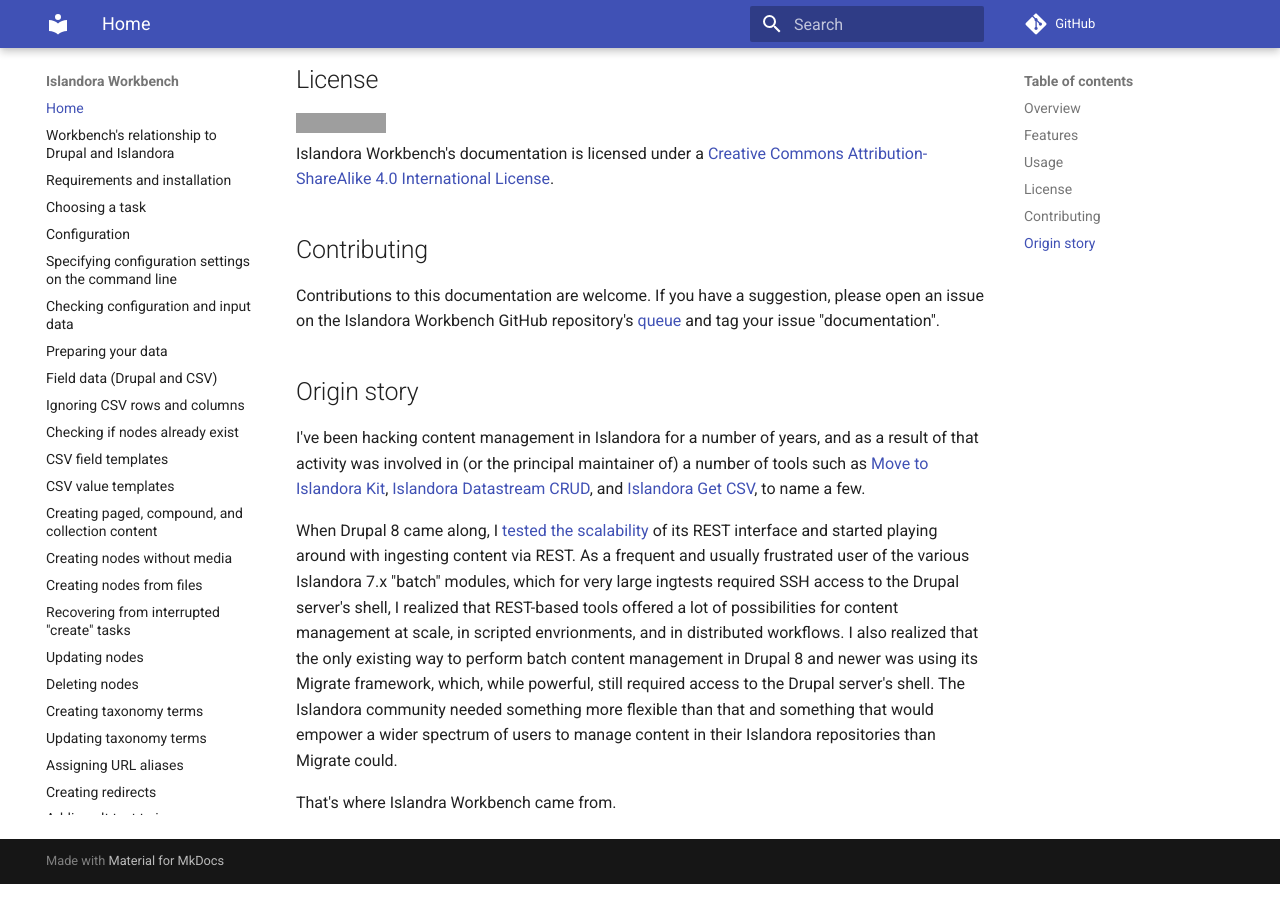
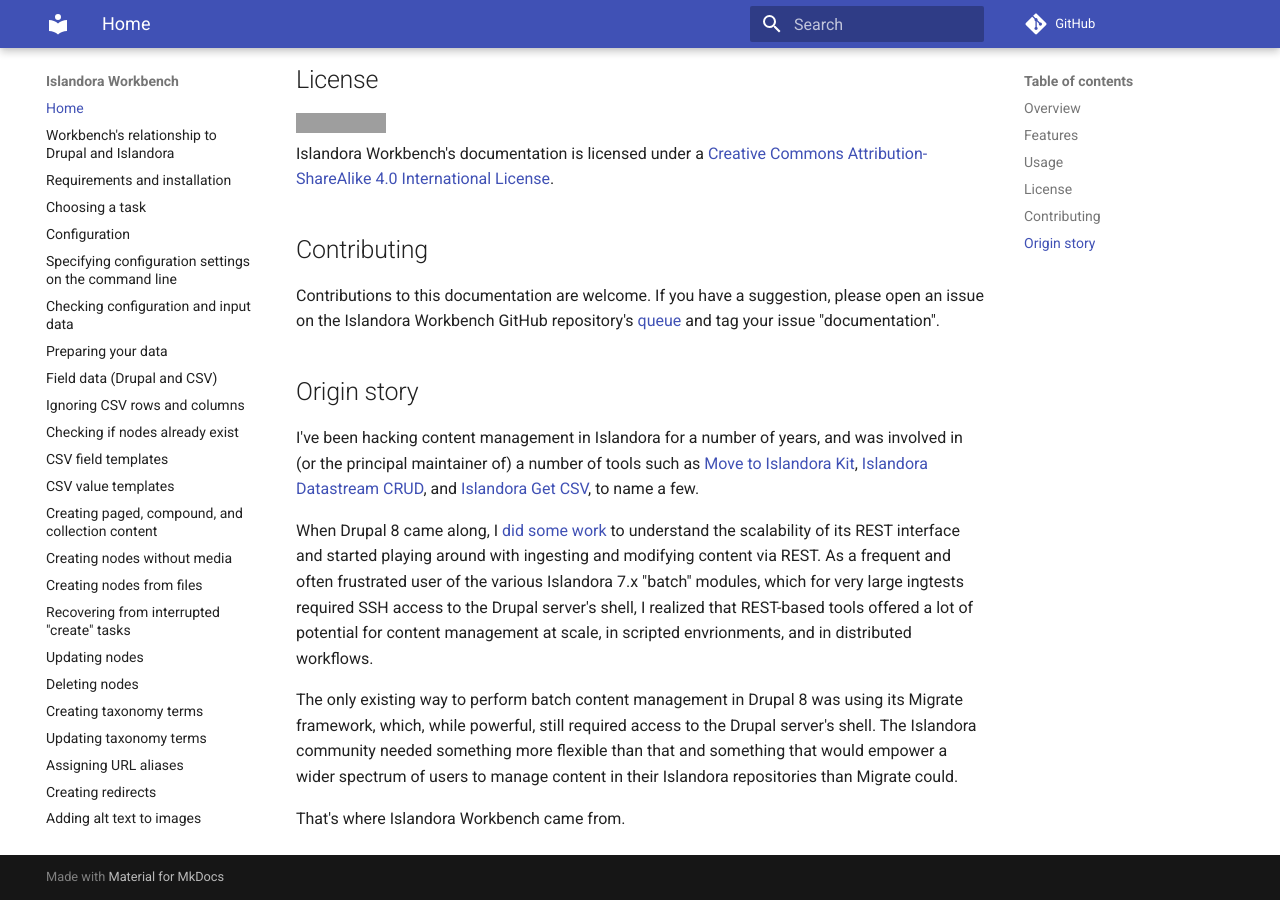
Before and after one commit to mjordan/islandora_workbench_docs, an MkDocs documentation site: the page built from docs/index.md, in a window 1280 px wide and 900 px high, scrolled down 2410 px. Built offline with MkDocs 1.6.1 and Material for MkDocs 9.7.7, drawn with Linux system fonts in a browser that asks for light colours; comment, search, counter and statistics services are not loaded; grey boxes are pictures that could not be loaded.

Commit message:
Some updates to origin story.:

```diff
--- a/docs/index.md
+++ b/docs/index.md
@@ -90,8 +90,10 @@
 
 ## Origin story
 
-I've been hacking content management in Islandora for a number of years, and as a result of that activity was involved in (or the principal maintainer of) a number of tools such as [Move to Islandora Kit](https://github.com/MarcusBarnes/mik), [Islandora Datastream CRUD](https://github.com/SFULibrary/islandora_datastream_crud), and [Islandora Get CSV](https://github.com/mjordan/islandora_get_csv), to name a few.
+I've been hacking content management in Islandora for a number of years, and was involved in (or the principal maintainer of) a number of tools such as [Move to Islandora Kit](https://github.com/MarcusBarnes/mik), [Islandora Datastream CRUD](https://github.com/SFULibrary/islandora_datastream_crud), and [Islandora Get CSV](https://github.com/mjordan/islandora_get_csv), to name a few.
 
-When Drupal 8 came along, I [tested the scalability](https://github.com/mjordan/drupal_field_limit_tester/blob/master/test_results/results.md) of its REST interface and started playing around with ingesting content via REST. As a frequent and usually frustrated user of the various Islandora 7.x "batch" modules, which for very large ingtests required SSH access to the Drupal server's shell, I realized that REST-based tools offered a lot of possibilities for content management at scale, in scripted envrionments, and in distributed workflows. I also realized that the only existing way to perform batch content management in Drupal 8 and newer was using its Migrate framework, which, while powerful, still required access to the Drupal server's shell. The Islandora community needed something more flexible than that and something that would empower a wider spectrum of users to manage content in their Islandora repositories than Migrate could.
+When Drupal 8 came along, I [did some work](https://github.com/mjordan/drupal_field_limit_tester/blob/master/test_results/results.md) to understand the scalability of its REST interface and started playing around with ingesting and modifying content via REST. As a frequent and often frustrated user of the various Islandora 7.x "batch" modules, which for very large ingtests required SSH access to the Drupal server's shell, I realized that REST-based tools offered a lot of potential for content management at scale, in scripted envrionments, and in distributed workflows.
 
-That's where Islandra Workbench came from.
+The only existing way to perform batch content management in Drupal 8 was using its Migrate framework, which, while powerful, still required access to the Drupal server's shell. The Islandora community needed something more flexible than that and something that would empower a wider spectrum of users to manage content in their Islandora repositories than Migrate could.
+
+That's where Islandora Workbench came from.
```
